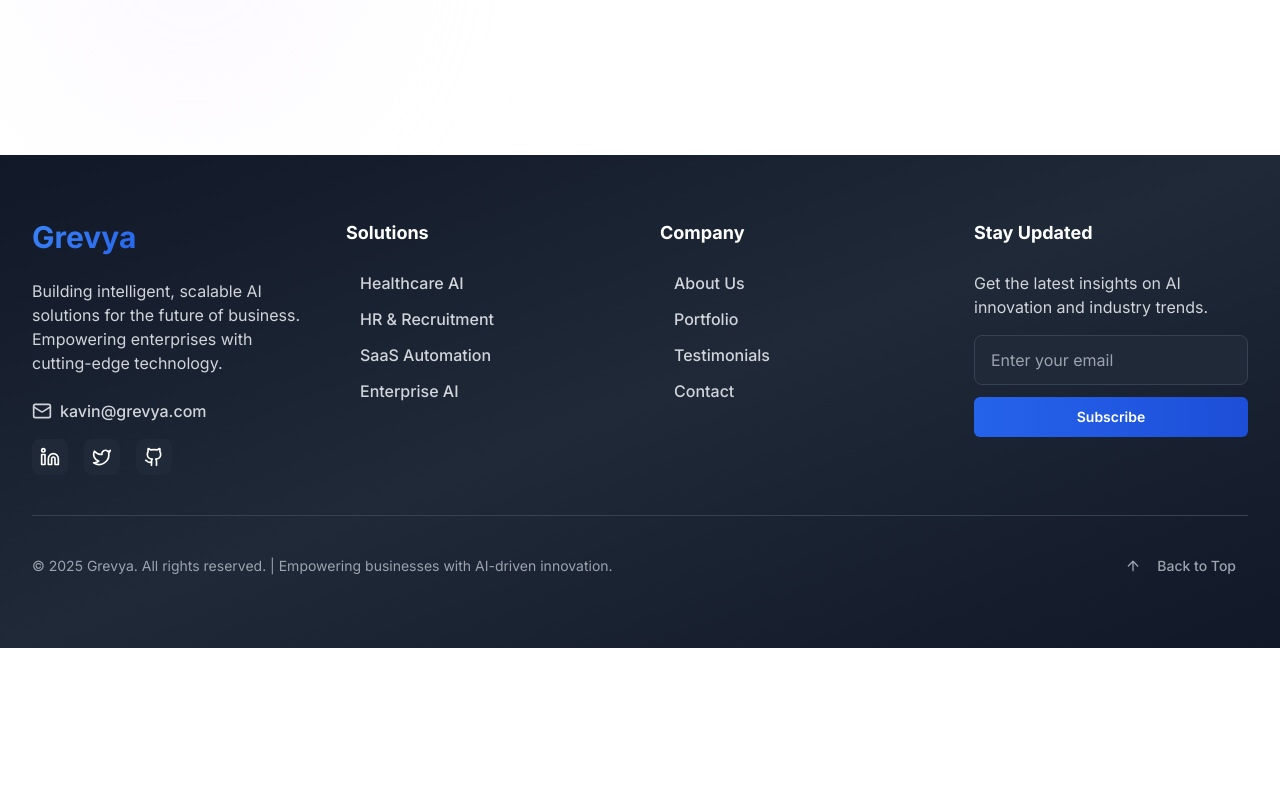
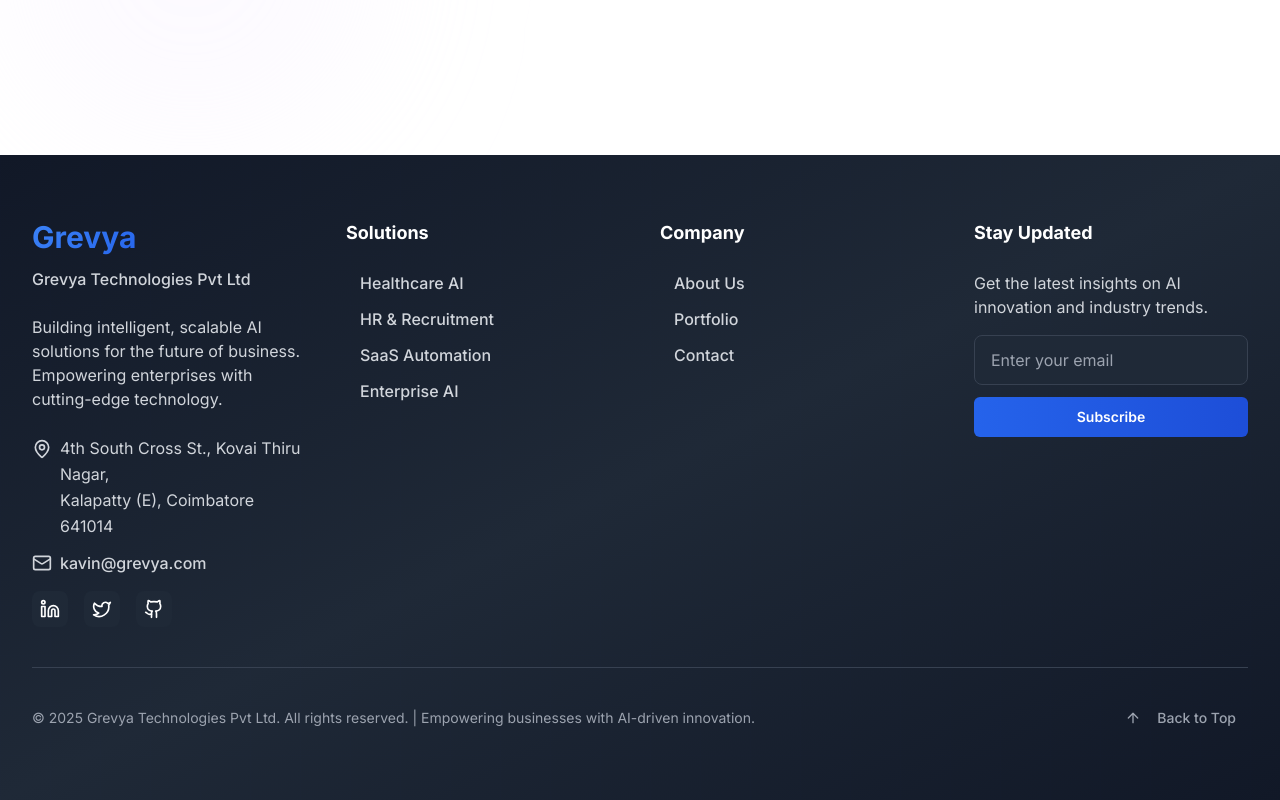
Before and after one commit to Kavin1234523/Grevya-Website, a React (Vite) app: page /about in a window 1280 px wide. Shown: the part 1123-1923 px from the top of the page. Before the commit the page ends 1771 px from the top, so only its background shows below. Built offline with nearby package versions, Linux system fonts and the light colour scheme.

Commit message:
Update Footer.tsx

```diff
--- a/src/components/Footer.tsx
+++ b/src/components/Footer.tsx
@@ -1,5 +1,5 @@
 import { Link } from "react-router-dom";
-import { Mail, Linkedin, Twitter, Github, ArrowUp } from "lucide-react";
+import { Mail, Linkedin, Twitter, Github, ArrowUp, MapPin } from "lucide-react";
 import { Button } from "@/components/ui/button";
 
 const Footer = () => {
@@ -16,11 +16,21 @@ const Footer = () => {
         <div className="grid sm:grid-cols-1 md:grid-cols-2 lg:grid-cols-4 gap-8 sm:gap-10 mb-10">
           {/* Brand Section */}
           <div className="lg:col-span-1">
-            <h3 className="text-2xl sm:text-3xl font-bold gradient-text-primary mb-4 sm:mb-6">Grevya</h3>
+            <h3 className="text-2xl sm:text-3xl font-bold gradient-text-primary mb-2 sm:mb-3">Grevya</h3>
+            <p className="text-gray-300 mb-4 sm:mb-6 text-sm sm:text-base font-medium">
+              Grevya Technologies Pvt Ltd
+            </p>
             <p className="text-gray-300 mb-4 sm:mb-6 text-sm sm:text-base leading-relaxed">
               Building intelligent, scalable AI solutions for the future of business. Empowering enterprises with cutting-edge technology.
             </p>
             <div className="mb-4">
+              <div className="flex items-start gap-2 text-gray-300 text-sm sm:text-base mb-3">
+                <MapPin className="h-4 w-4 sm:h-5 sm:w-5 mt-1 flex-shrink-0" />
+                <span className="leading-relaxed">
+                  4th South Cross St., Kovai Thiru Nagar,<br />
+                  Kalapatty (E), Coimbatore 641014
+                </span>
+              </div>
               <a
                 href="mailto:kavin@grevya.com"
                 className="flex items-center gap-2 text-gray-300 hover:text-white transition-colors text-sm sm:text-base font-medium"
@@ -90,12 +100,6 @@ const Footer = () => {
                 </a>
               </li>
               <li>
-                <a href="#testimonials" className="hover:text-white transition-colors font-medium flex items-center gap-2 group">
-                  <span className="w-1.5 h-1.5 bg-primary-500 rounded-full opacity-0 group-hover:opacity-100 transition-opacity"></span>
-                  Testimonials
-                </a>
-              </li>
-              <li>
                 <Link to="#contact" className="hover:text-white transition-colors font-medium flex items-center gap-2 group">
                   <span className="w-1.5 h-1.5 bg-primary-500 rounded-full opacity-0 group-hover:opacity-100 transition-opacity"></span>
                   Contact
@@ -126,7 +130,7 @@ const Footer = () => {
         <div className="border-t border-gray-700 pt-8 mt-8">
           <div className="flex flex-col sm:flex-row justify-between items-center gap-4">
             <p className="text-gray-400 text-xs sm:text-sm text-center sm:text-left">
-              &copy; 2025 Grevya. All rights reserved. | Empowering businesses with AI-driven innovation.
+              &copy; 2025 Grevya Technologies Pvt Ltd. All rights reserved. | Empowering businesses with AI-driven innovation.
             </p>
             <Button
               onClick={scrollToTop}
```
